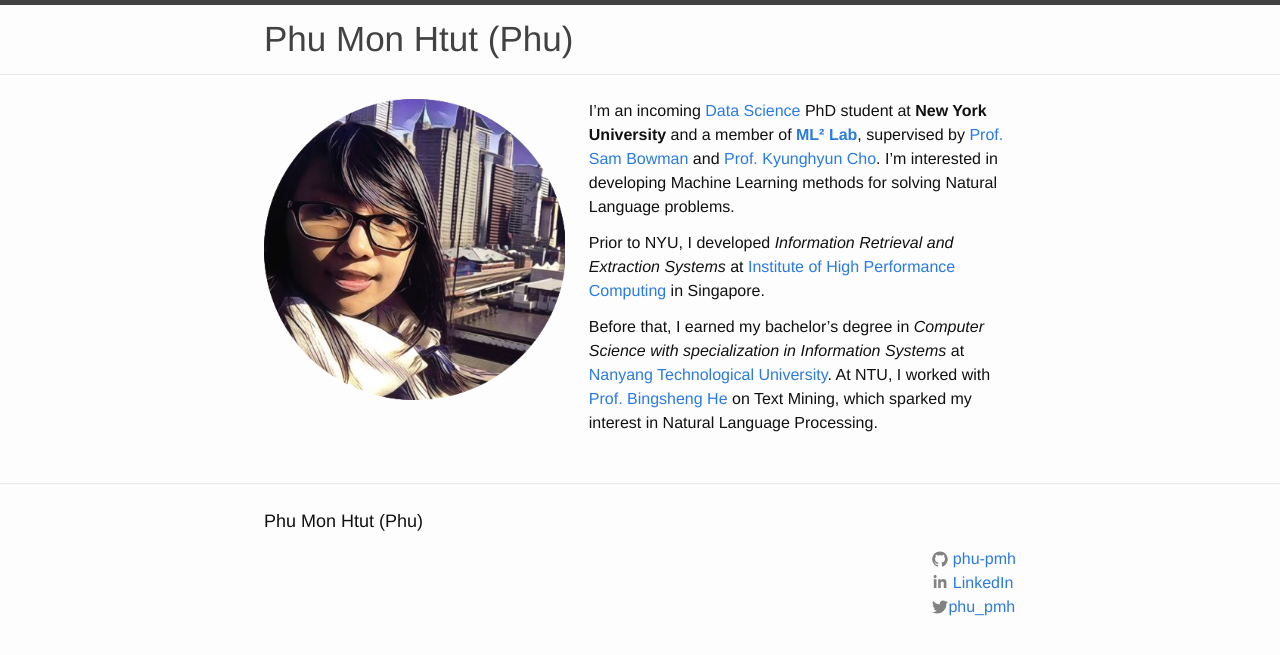
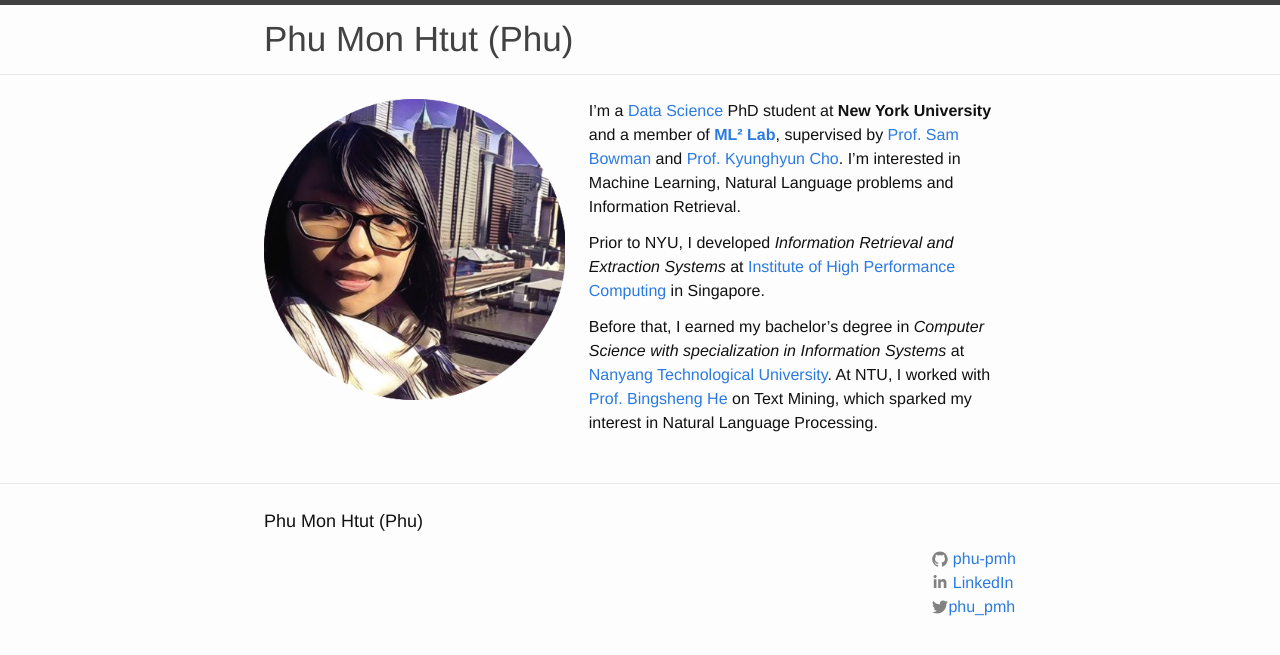
Before and after one commit to phu-pmh/phu-pmh.github.io, a Jekyll site: the page built from index.md, in a window 1280 px wide. Shown: the top 655 px of the page. Built offline with Jekyll 4.4.1, drawn with Linux system fonts in a browser that asks for light colours.

Commit message:
Update index.md

```diff
--- a/index.md
+++ b/index.md
@@ -1,7 +1,7 @@
 ---
 layout: home
 ---
-I'm an incoming [Data Science](http://cds.nyu.edu/) PhD student at **New York University** and a member of **[ML² Lab](https://wp.nyu.edu/ml2/)**, supervised by [Prof. Sam Bowman](https://www.nyu.edu/projects/bowman/) and [Prof. Kyunghyun Cho](https://kyunghyuncho.me/). I'm interested in developing Machine Learning methods for solving Natural Language problems.
+I'm a [Data Science](http://cds.nyu.edu/) PhD student at **New York University** and a member of **[ML² Lab](https://wp.nyu.edu/ml2/)**, supervised by [Prof. Sam Bowman](https://www.nyu.edu/projects/bowman/) and [Prof. Kyunghyun Cho](https://kyunghyuncho.me/). I'm interested in Machine Learning, Natural Language problems and Information Retrieval.
 
 Prior to NYU, I developed *Information Retrieval and Extraction Systems* at [Institute of High Performance Computing](https://www.a-star.edu.sg/ihpc) in Singapore.
 
```
